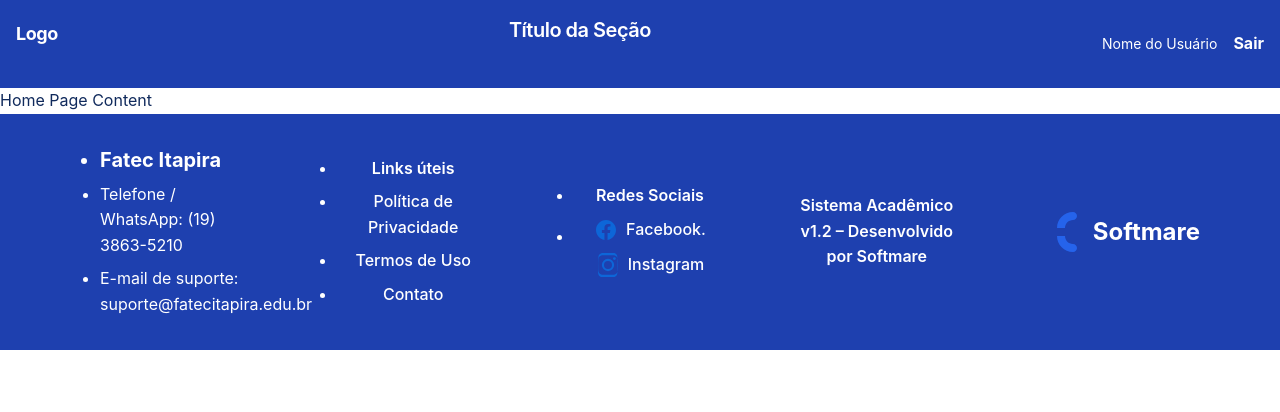
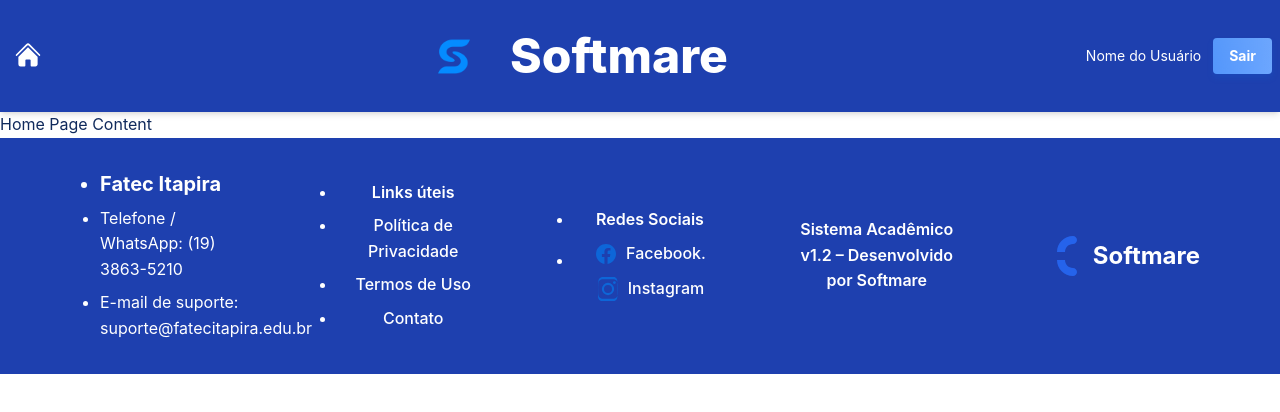
Before and after one commit to iKosMooh/Sistema-Academico-FATEC, a Next.js app: page / in a window 1280 px wide. Shown: the top 412 px of the page. Built offline with nearby package versions, Linux system fonts and the light colour scheme.

Commit message:
mudança no header

```diff
--- a/src/app/components/Header/Header.tsx
+++ b/src/app/components/Header/Header.tsx
@@ -1,20 +1,53 @@
+import { HomeIcon } from "@heroicons/react/24/solid";
+
 export default function Header() {
     return (
-        <header className="bg-blue-800 text-white p-4 flex items-center justify-between">
-            {/* Logo */}
-            <div className="flex items-center">
-                <h3 className="text-lg font-bold">Logo</h3>
-            </div>
+        <header className="bg-blue-800 text-white px-2 py-2 shadow-md w-full">
+            <div className="flex flex-col gap-2 md:flex-row md:items-center md:justify-between md:gap-4 w-full">
+                {/* Top row: Home + User */}
+                <div className="flex w-full items-center justify-between md:w-auto md:justify-start">
+                    {/* Ícone de casinha à esquerda */}
+                    <a
+                        href="/"
+                        className="flex items-center justify-center w-10 h-10 rounded hover:bg-blue-700 transition"
+                        aria-label="Início"
+                    >
+                        <HomeIcon className="w-7 h-7 text-white" />
+                    </a>
+                    {/* Usuário e sair à direita (mobile: topo à direita) */}
+                    <div className="flex items-center gap-2 md:hidden">
+                        <span className="text-xs truncate max-w-[80px]">Nome do Usuário</span>
+                        <button
+                            className="px-2 py-1 text-xs font-bold rounded bg-blue-900 hover:bg-blue-800 text-white transition border border-blue-950"
+                            type="button"
+                        >
+                            Sair
+                        </button>
+                    </div>
+                </div>
 
-            {/* Título da seção */}
-            <div className="text-center flex-grow">
-                <h2 className="text-xl font-semibold">Título da Seção</h2>
-            </div>
+                {/* Logo + nome centralizados e juntos em todas as telas */}
+                <div className="flex items-center justify-center">
+                    <img
+                        src="./logo.png"
+                        alt="Logo Softmare"
+                        className="w-16 h-16 md:w-24 md:h-24 object-contain"
+                    />
+                    <span className="ml-2 text-2xl md:text-5xl font-extrabold text-white select-none text-center">
+                        Softmare
+                    </span>
+                </div>
 
-            {/* Nome do usuário e botão de sair */}
-            <div className="flex items-center space-x-4">
-                <span className="text-sm">Nome do Usuário</span>
-                <span className="font-bold">Sair</span>
+                {/* Usuário e sair à direita (desktop) */}
+                <div className="hidden md:flex items-center gap-3">
+                    <span className="text-xs md:text-sm truncate max-w-[90px] md:max-w-[120px]">Nome do Usuário</span>
+                    <button
+                        className="px-4 py-2 text-sm font-bold rounded bg-blue-900 hover:bg-blue-800 text-white transition border border-blue-950"
+                        type="button"
+                    >
+                        Sair
+                    </button>
+                </div>
             </div>
         </header>
     );
```
Also changed, not shown: public/logo.png (added).
